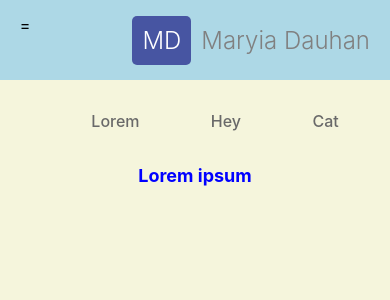
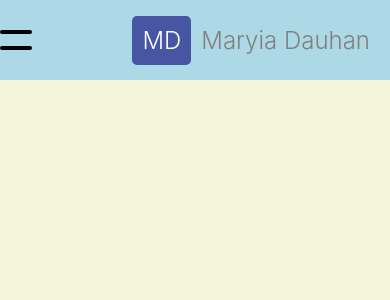
Before and after one commit to marivdau/FE49-TMS-module3-react, a React (Create React App) app in the folder fe49-onl-maryia-dauhan/: page / in a window 390 px wide. Shown: the top 300 px of the page. Built offline with nearby package versions, Linux system fonts and the light colour scheme.

Commit message:
hamburger fixes

```diff
--- a/fe49-onl-maryia-dauhan/src/App.tsx
+++ b/fe49-onl-maryia-dauhan/src/App.tsx
@@ -40,8 +40,6 @@ function App() {
         author='Mary Jane'
       /> */}
 
-      {/* <Hamburger items={[{id:'1', title: 'title 1'}, {id:'2', title: 'title 2'}]} onClick={onClick} /> */}
-
       {/* <Button variant='primary' onClick={onClick}>Primary Button</Button> */}
 
       {/* <Title>Hello h1</Title> */}
@@ -49,11 +47,11 @@ function App() {
       {/* <Initials firstName='Maryia' secondName='dauhan'></Initials> */}
       {/* <Username firstName='Maryia' secondName='dauhan'></Username> */}
 
-      <Tabs>
+      {/* <Tabs>
         <Tab title="Lorem">Lorem ipsum</Tab>
         <Tab title="Hey">Hey mama</Tab>
         <Tab title="Cat">Cat has fur</Tab>
-      </Tabs>
+      </Tabs> */}
 
       {/* <Textarea labelText='Text'></Textarea>*/}
 
--- a/fe49-onl-maryia-dauhan/src/features/hamburger/hamburger.tsx
+++ b/fe49-onl-maryia-dauhan/src/features/hamburger/hamburger.tsx
@@ -10,49 +10,31 @@ type Props = {
 };
 
 export const Hamburger: React.FC<Props> = ({ items, onClick }) => {
-  const [isOpen, setIsOpen] = useState(false);
+  const [hamburgerOpen, setHamburgerOpen] = useState(false);
+
+  const toggleHamburger = () => {
+    setHamburgerOpen(!hamburgerOpen)
+  }
 
   return (
     <div>
-      <BurgerButton type='button' onClick={() => setIsOpen(!isOpen)}>
-        {isOpen ? 'X' : '='}
-        {/* <BurgerLines className="line1"></BurgerLines>
-        <BurgerLines className="line2"></BurgerLines> */}
-      </BurgerButton>
-      <ListWrapper style={{display: isOpen ? 'block' : 'none'}}>
+      <Humburger onClick={toggleHamburger}>
+        <Burger className="burger1" style={{transform: hamburgerOpen ? 'rotate(45deg)' : 'rotate(0)'}}></Burger>
+        <Burger className="burger2" style={{transform: hamburgerOpen ? 'rotate(-45deg)' : 'rotate(0)'}}></Burger>
+      </Humburger>
+
+      <ListWrapper style={{display: hamburgerOpen ? 'block' : 'none'}}>
         {items.map(({id, title}) => <ListLineWrapper key={id}>{title}</ListLineWrapper>)}
       </ListWrapper>
     </div>
   )
 };
 
-const BurgerButton = styled.button`
-  all: unset;
-  position: fixed;
-  top: 10px;
-  left: 10px;
-  z-index: 30;
-  width: 30px;
-  height: 30px;
-  border-radius: 5%;
-  cursor: pointer;
-  text-align: center;
-  line-height: 30px;
-
-  &:hover {
-    background-color: lightblue;
-  }
-
-  &:active {
-    background-color: lightblue;
-  }
-`
-
 const ListWrapper = styled.ul`
   all: unset;
   position: fixed;
-  top: 40px;
-  left: 10px;
+  top: 70px;
+  left: 20px;
   z-index: 30;
   width: 250px;
   height: 100px;
@@ -68,38 +50,20 @@ const ListLineWrapper = styled.li`
   background-color: lightblue;
 `;
 
-const BurgerLines = styled.span`
-  position: absolute;
-  width: 30px;
-  height: 3px;
+const Humburger = styled.div`
+  width: 2rem;
+  height: 2rem;
+  display: flex;
+  justify-content: space-around;
+  flex-flow: column nowrap;
+  z-index: 10;
+`;
+
+const Burger = styled.div`
+  width: 2rem;
+  height: 0.25rem;
+  border-radius: 10px;
   background-color: black;
-  transition: 0.4s;
-  top: 30%;
-  left: 50%;
-  transform: translate(-50%, -50%);
-
-  &::before {
-    position: absolute;
-    width: 30px;
-    height: 3px;
-    background-color: black;
-    transition: 0.4s;
-  }
-
-  &::after {
-    left: 50%;
-    transform: translate(-50%, -50%);
-    position: absolute;
-    width: 30px;
-    height: 3px;
-    background-color: black;
-    transition: 0.4s;
-    content: '';
-    top: 12px;
-  }
-
-  & .line1 {
-    transform-origin: 0% 0%;
-    transition: transform 0.4s ease-in-out;
-  }
+  transform-origin: 1px;
+  transition: all 0.3s linear;
 `;
--- a/fe49-onl-maryia-dauhan/src/features/tab/tab-title.tsx
+++ b/fe49-onl-maryia-dauhan/src/features/tab/tab-title.tsx
@@ -20,6 +20,7 @@ export const TabTitle: React.FC<Props> = ({ title, setSelectedTab, index, disabl
           setActiveTab(activeTab => !activeTab);
         }}
         disabled={disabled}
+        style={{ borderBottom: activeTab ? '3px solid dimgray' : '3px solid transparent'}}
       >
         {title}
       </TabTitleButton>
@@ -38,7 +39,7 @@ const TabTitleButton = styled.button`
   font-weight: 500;
   line-height: 50px;
   padding: 0 20px;
-  border-bottom: 3px solid transparent;
+  // border-bottom: 3px solid {($color)};
 
   &:hover {
     color: blue;
```
